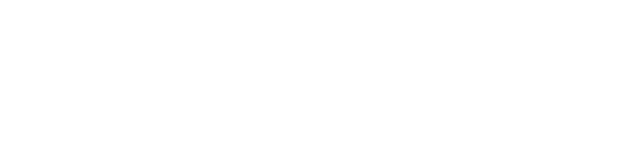
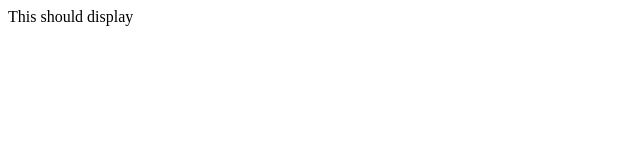
Before and after one commit to koskoscorner/kosko, a plain HTML site: page index.html in a window 1280 px wide. Shown: the whole page, without its empty margins (0-640 px from the left). Drawn offline with Linux system fonts and the light colour scheme.

Commit message:
Update index.html

```diff
--- a/index.html
+++ b/index.html
@@ -16,7 +16,7 @@
         <!--[if lt IE 7]>
             <p class="browsehappy">You are using an <strong>outdated</strong> browser. Please <a href="#">upgrade your browser</a> to improve your experience.</p>
         <![endif]-->
-
+        This should display
         <script src="" async defer></script>
     </body>
 </html>
```
